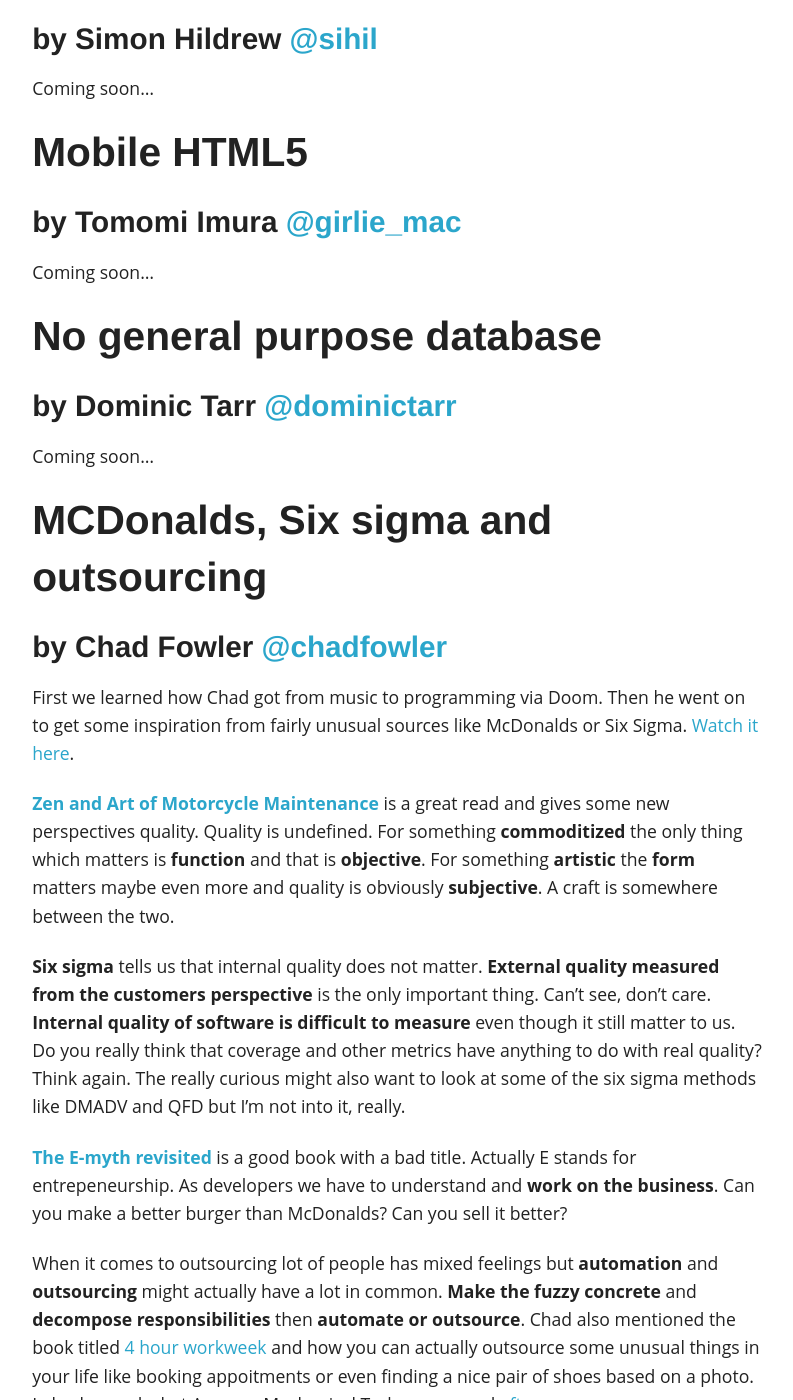
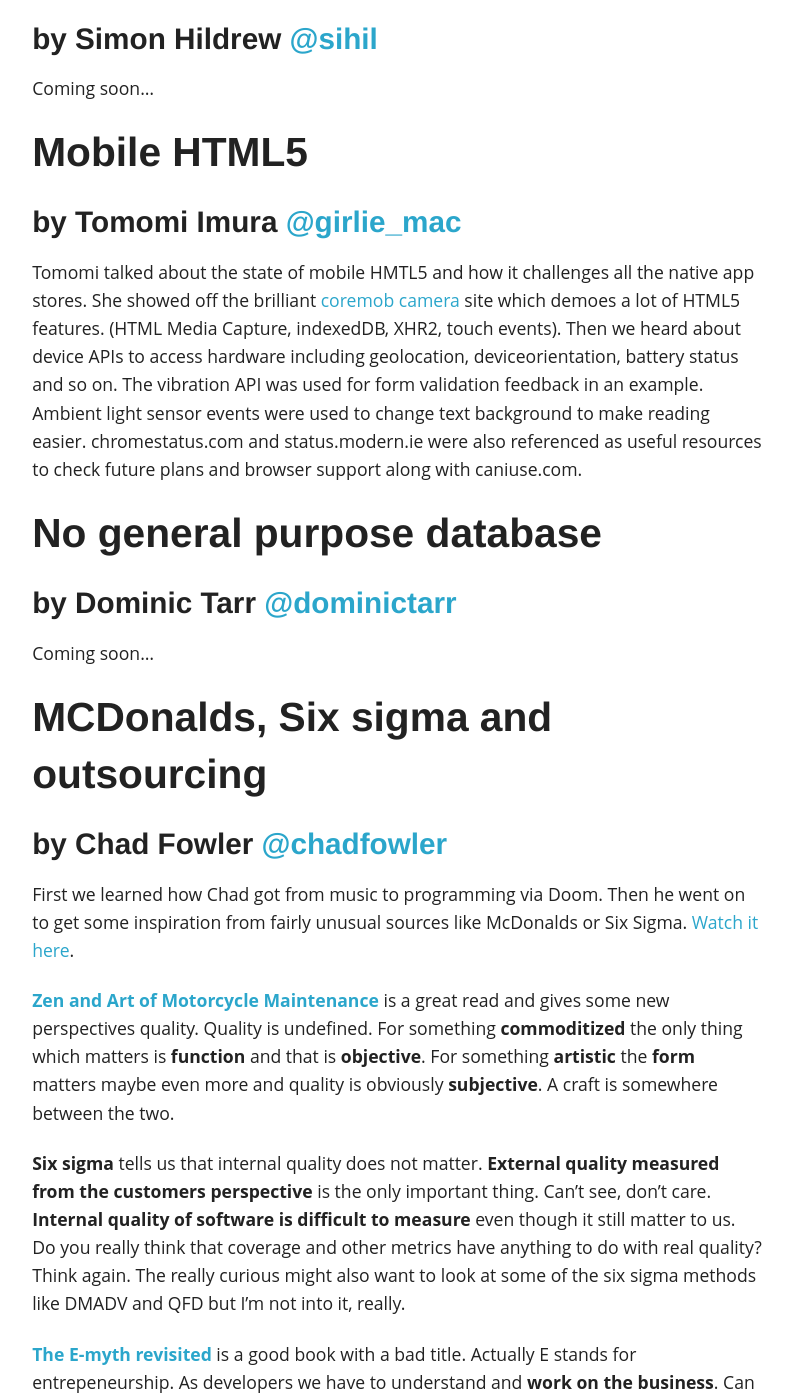
Before and after one commit to dublado/csabapalfi.github.io, a Jekyll site: the page built from _posts/2014-04-25-craftconf-day-3.md, in a window 1280 px wide and 1400 px high, scrolled down 2331 px. Shown: the whole window, without its empty margins (243-1036 px from the left). Built offline with Jekyll 4.4.1, drawn with Linux system fonts in a browser that asks for light colours; Markdown is read by kramdown in place of the engine named in the settings; some of the changed text lies outside the part shown.

Commit message:
add draft for Tomomi's HTML% talk

```diff
--- a/_posts/2014-04-25-craftconf-day-3.md
+++ b/_posts/2014-04-25-craftconf-day-3.md
@@ -62,7 +62,7 @@ Coming soon...
 ## Mobile HTML5
 ### by Tomomi Imura [@girlie_mac](https://twitter.com/girlie_mac)
 
-Coming soon...
+Tomomi talked about the state of mobile HMTL5 and how it challenges all the native app stores. She showed off the brilliant [coremob camera](https://github.com/coremob/camera) site which demoes a lot of HTML5 features. (HTML Media Capture, indexedDB, XHR2, touch events). Then we heard about device APIs to access hardware including geolocation, deviceorientation, battery status and so on. The vibration API was used for form validation feedback in an example. Ambient light sensor events were used to change text background to make reading easier. chromestatus.com and status.modern.ie were also referenced as useful resources to check future plans and browser support along with caniuse.com.
 
 ## No general purpose database
 ### by Dominic Tarr [@dominictarr](https://twitter.com/dominictarr)
```
Also changed, not shown: other parts of _posts/2014-04-25-craftconf-day-3.md (+0 -3 lines).
